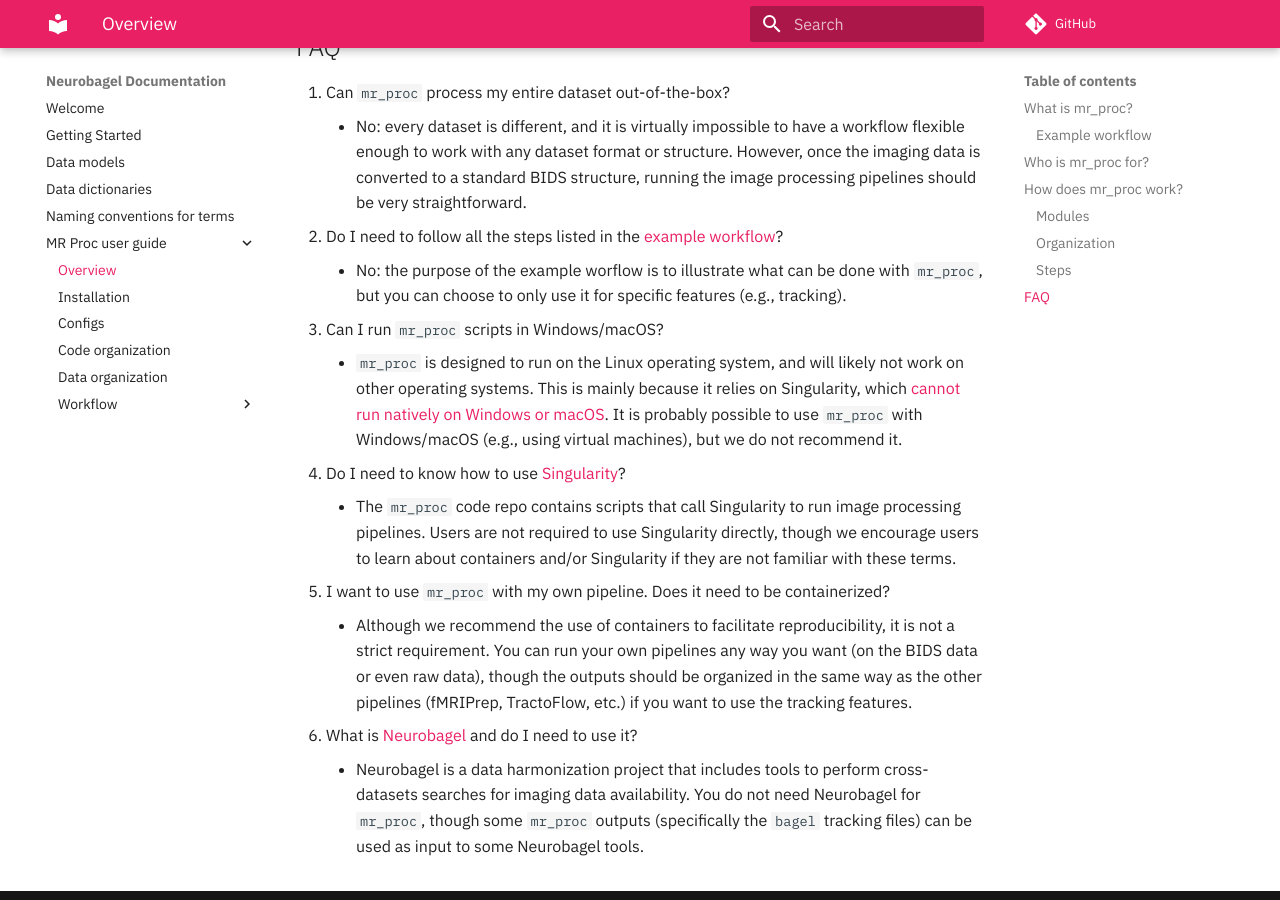
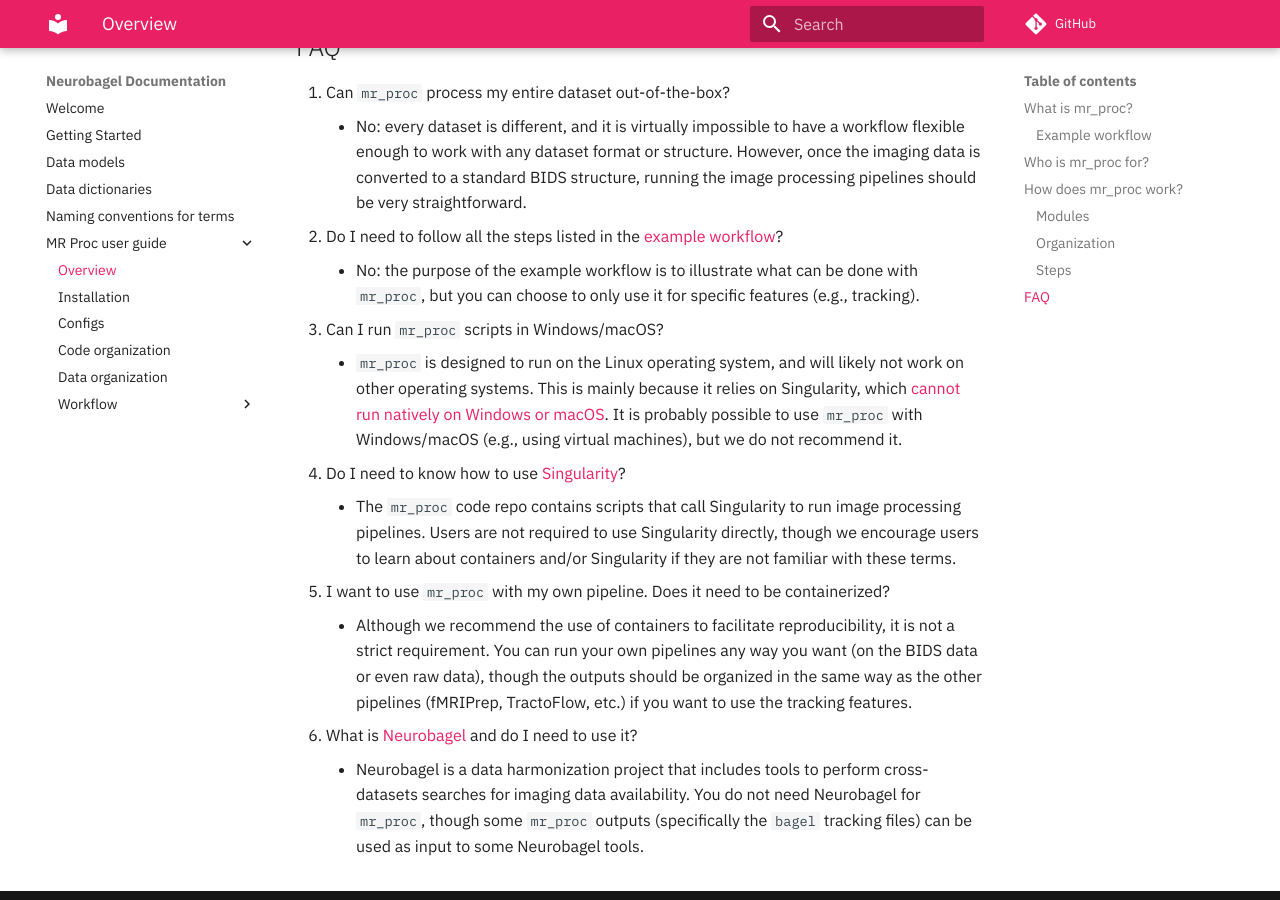
Before and after one commit to neurobagel/documentation, an MkDocs documentation site: the page built from docs/mr_proc/overview.md, in a window 1280 px wide and 900 px high, scrolled down 2552 px. Built offline with MkDocs 1.6.1 and Material for MkDocs 9.7.7, drawn with Linux system fonts in a browser that asks for light colours; comment, search, counter and statistics services are not loaded.

Commit message:
fix typo

```diff
--- a/docs/mr_proc/overview.md
+++ b/docs/mr_proc/overview.md
@@ -76,7 +76,7 @@
 1. Can `mr_proc` process my entire dataset out-of-the-box?
     * No: every dataset is different, and it is virtually impossible to have a workflow flexible enough to work with any dataset format or structure. However, once the imaging data is converted to a standard BIDS structure, running the image processing pipelines should be very straightforward.
 2. Do I need to follow all the steps listed in the [example workflow](#example-workflow)?
-    * No: the purpose of the example worflow is to illustrate what can be done with `mr_proc`, but you can choose to only use it for specific features (e.g., tracking).
+    * No: the purpose of the example workflow is to illustrate what can be done with `mr_proc`, but you can choose to only use it for specific features (e.g., tracking).
 3. Can I run `mr_proc` scripts in Windows/macOS?
     * `mr_proc` is designed to run on the Linux operating system, and will likely not work on other operating systems. This is mainly because it relies on Singularity, which [cannot run natively on Windows or macOS](https://apptainer.org/docs/admin/main/installation.html#installation-on-windows-or-mac). It is probably possible to use `mr_proc` with Windows/macOS (e.g., using virtual machines), but we do not recommend it.
 4. Do I need to know how to use [Singularity](https://apptainer.org/)?
```
